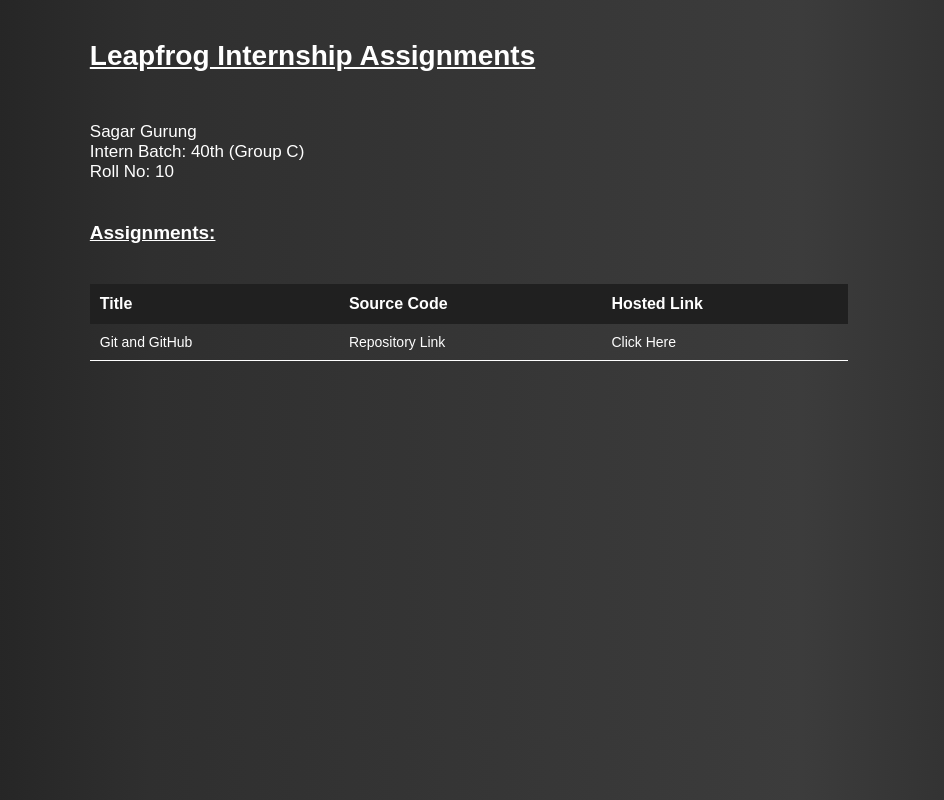
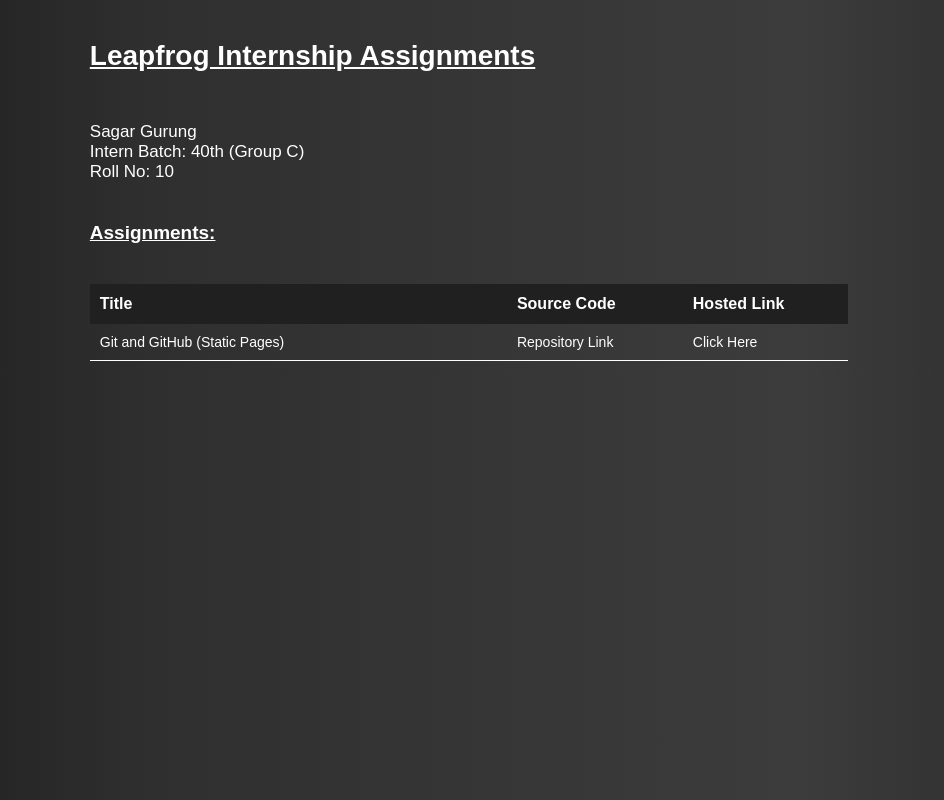
Before and after one commit to SagarGi/GActionDemo, a plain HTML site: page index.html in a window 1280 px wide. Shown: the whole page, without its empty margins (171-1115 px from the left). Drawn offline with Linux system fonts and the light colour scheme.

Commit message:
namechange

```diff
--- a/AssignmentMainPage.html
+++ b/index.html
@@ -25,12 +25,12 @@
 
             <table>
                 <tr class="table-column-heading">
-                    <th>Title</th>
+                    <th style="width:55%">Title</th>
                     <th>Source Code</th>
                     <th>Hosted Link</th>
                 </tr>
                 <tr>
-                    <td>Git and GitHub</td>
+                    <td>Git and GitHub (Static Pages)</td>
                     <td> <a href="https://github.com/SagarGi/InternshipAssignment" target="_blank"> Repository Link </a> </td>
                     <td> <a href="">Click Here</a> </td>
                 </tr>
```
